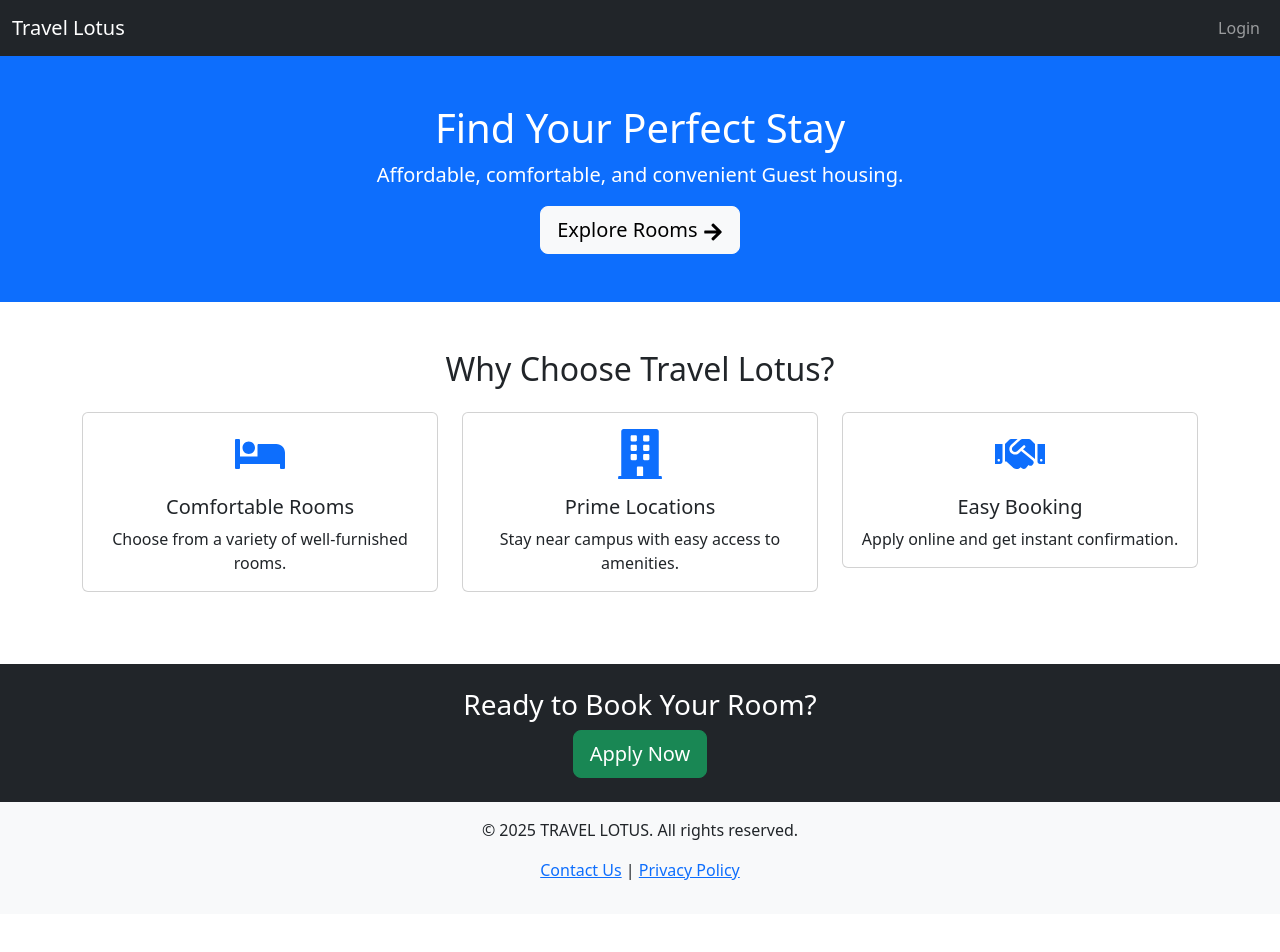
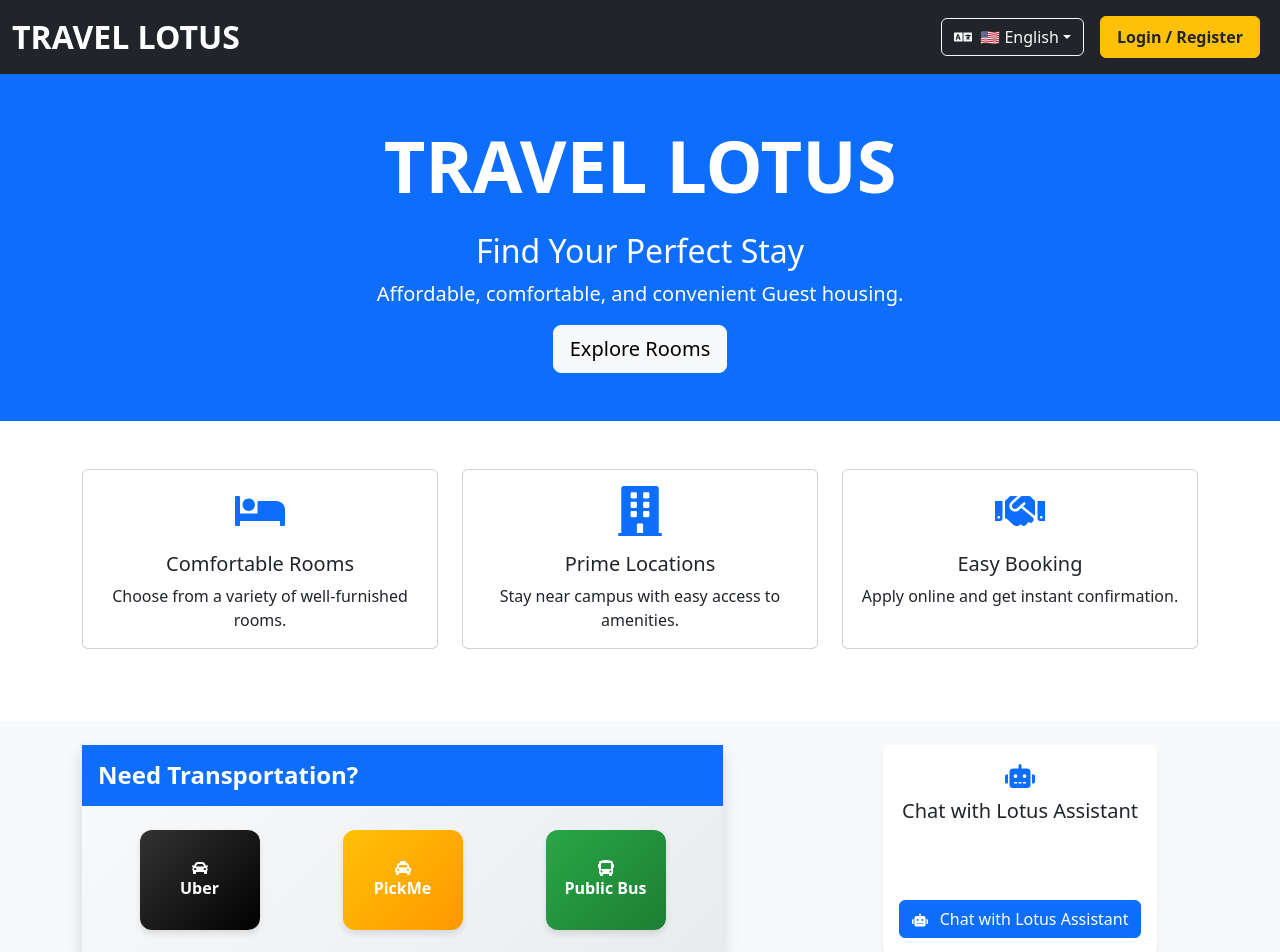
Before and after one commit to KavinduR2/Travel-Lotus, a React (Create React App) app: page / in a window 1280 px wide. Shown: the top 952 px of the page. Before the commit the page ends 914 px from the top, so only its background shows below. Built offline with nearby package versions, Linux system fonts and the light colour scheme.

Commit message:
Update LandingPage.js

```diff
--- a/src/Views/LandingPage.js
+++ b/src/Views/LandingPage.js
@@ -1,23 +1,75 @@
-import React from "react";
-import { Link } from "react-router-dom";
-import { Container, Row, Col, Button, Card } from "react-bootstrap";
-import { FaBed, FaBuilding, FaHandshake, FaArrowRight } from "react-icons/fa";
+import React, { useState } from 'react';
+import { Link } from 'react-router-dom';
+import { Container, Row, Col, Button, Card } from 'react-bootstrap';
+import { FaBed, FaBuilding, FaHandshake, FaRobot } from 'react-icons/fa';
+import LanguageSelector from './components/LanguageSelector';
+import TransportationLinks from './components/TransportationLinks';
+import ChatAssistant from './components/ChatAssistant';
 
 const LandingPage = () => {
+  const [language, setLanguage] = useState('english');
+  const [content, setContent] = useState({
+    brandName: 'TRAVEL LOTUS',
+    tagline: 'Find Your Perfect Stay',
+    description: 'Affordable, comfortable, and convenient Guest housing.',
+    exploreButton: 'Explore Rooms',
+    features: {
+      rooms: 'Comfortable Rooms',
+      roomsDesc: 'Choose from a variety of well-furnished rooms.',
+      locations: 'Prime Locations',
+      locationsDesc: 'Stay near campus with easy access to amenities.',
+      booking: 'Easy Booking',
+      bookingDesc: 'Apply online and get instant confirmation.',
+    },
+    transportation: 'Need Transportation?',
+    chatbot: 'Chat with Lotus Assistant',
+    login: 'Login / Register',
+    footer: {
+      rights: 'All rights reserved.',
+      contact: 'Contact Us',
+      privacy: 'Privacy Policy',
+    },
+  });
+  const [showChatbot, setShowChatbot] = useState(false);
+
+  const handleLanguageChange = (languageCode, languageContent) => {
+    setLanguage(languageCode);
+    setContent(languageContent);
+  };
+
   return (
     <>
       {/* Navigation Bar */}
       <nav className="navbar navbar-expand-lg navbar-dark bg-dark">
         <div className="container-fluid">
-                    <Link className="navbar-brand" to="/">Travel Lotus</Link>
+          <Link className="navbar-brand fs-2 fw-bold" to="/">
+            {content.brandName}
+          </Link>
+          <button
+            className="navbar-toggler"
+            type="button"
+            data-bs-toggle="collapse"
+            data-bs-target="#navbarNav"
+            aria-controls="navbarNav"
+            aria-expanded="false"
+            aria-label="Toggle navigation"
+          >
+            <span className="navbar-toggler-icon"></span>
+          </button>
           <div className="collapse navbar-collapse" id="navbarNav">
-                        <ul className="navbar-nav ms-auto">
-
-                            {/* <li className="nav-item">
-                                <Link to="/contact" className="nav-link">Contact</Link>
-                            </li> */}
+            <ul className="navbar-nav ms-auto align-items-center">
+              <li className="nav-item me-2">
+                <LanguageSelector
+                  currentLanguage={language}
+                  onChange={handleLanguageChange}
+                />
+              </li>
               <li className="nav-item">
-                                <Link to="/login" className="nav-link">Login</Link>
+                <Link to="/login" className="nav-link">
+                  <button className="btn btn-warning text-dark fw-bold px-3 py-2">
+                    {content.login}
+                  </button>
+                </Link>
               </li>
             </ul>
           </div>
@@ -27,11 +79,12 @@ const LandingPage = () => {
       {/* Hero Section */}
       <div className="hero bg-primary text-white text-center py-5">
         <Container>
-                    <h1>Find Your Perfect Stay</h1>
-                    <p className="lead">Affordable, comfortable, and convenient Guest housing.</p>
+          <h1 className="display-2 fw-bold mb-4">{content.brandName}</h1>
+          <h2>{content.tagline}</h2>
+          <p className="lead">{content.description}</p>
           <Link to="/login">
             <Button variant="light" size="lg">
-                            Explore Rooms <FaArrowRight />
+              {content.exploreButton}
             </Button>
           </Link>
         </Container>
@@ -39,55 +92,78 @@ const LandingPage = () => {
 
       {/* Features Section */}
       <Container className="my-5">
-                <h2 className="text-center mb-4">Why Choose Travel Lotus?</h2>
         <Row>
           <Col md={4} className="mb-4">
-                        <Card className="text-center">
+            <Card className="text-center h-100">
               <Card.Body>
                 <FaBed size={50} className="mb-3 text-primary" />
-                                <Card.Title>Comfortable Rooms</Card.Title>
-                                <Card.Text>Choose from a variety of well-furnished rooms.</Card.Text>
+                <Card.Title>{content.features.rooms}</Card.Title>
+                <Card.Text>{content.features.roomsDesc}</Card.Text>
               </Card.Body>
             </Card>
           </Col>
           <Col md={4} className="mb-4">
-                        <Card className="text-center">
+            <Card className="text-center h-100">
               <Card.Body>
                 <FaBuilding size={50} className="mb-3 text-primary" />
-                                <Card.Title>Prime Locations</Card.Title>
-                                <Card.Text>Stay near campus with easy access to amenities.</Card.Text>
+                <Card.Title>{content.features.locations}</Card.Title>
+                <Card.Text>{content.features.locationsDesc}</Card.Text>
               </Card.Body>
             </Card>
           </Col>
           <Col md={4} className="mb-4">
-                        <Card className="text-center">
+            <Card className="text-center h-100">
               <Card.Body>
                 <FaHandshake size={50} className="mb-3 text-primary" />
-                                <Card.Title>Easy Booking</Card.Title>
-                                <Card.Text>Apply online and get instant confirmation.</Card.Text>
+                <Card.Title>{content.features.booking}</Card.Title>
+                <Card.Text>{content.features.bookingDesc}</Card.Text>
               </Card.Body>
             </Card>
           </Col>
         </Row>
       </Container>
 
-            {/* Call-to-Action Section */}
-            <div className="cta bg-dark text-white text-center py-4">
+      {/* Transportation and Chatbot Section */}
+      <div className="bg-light py-4 mb-4">
         <Container>
-                    <h3>Ready to Book Your Room?</h3>
-                    <Link to="/login">
-                        <Button variant="success" size="lg">
-                            Apply Now
+          <Row className="justify-content-between">
+            <Col md={7} className="mb-4 mb-md-0">
+              <TransportationLinks title={content.transportation} />
+            </Col>
+            <Col md={4} className="d-flex align-items-center justify-content-center">
+              <Card className="h-100 border-0 shadow-sm">
+                <Card.Body className="d-flex flex-column justify-content-between">
+                  <div className="text-center mb-3">
+                    <FaRobot size={30} className="text-primary mb-2" />
+                    <h5>{content.chatbot}</h5>
+                  </div>
+                  <Button
+                    variant="primary"
+                    onClick={() => setShowChatbot(true)}
+                    className="w-100"
+                  >
+                    <FaRobot className="me-2" /> {content.chatbot}
                   </Button>
-                    </Link>
+                </Card.Body>
+              </Card>
+            </Col>
+          </Row>
         </Container>
       </div>
 
+      {/* Chatbot Popup */}
+      {showChatbot && (
+        <ChatAssistant onClose={() => setShowChatbot(false)} />
+      )}
+
       {/* Footer */}
-            <footer className="bg-light text-center py-3">
+      <footer className="bg-dark text-light text-center py-3">
         <Container>
-                    <p>&copy; 2025 TRAVEL LOTUS. All rights reserved.</p>
-                    <p><Link to="/contact">Contact Us</Link> | <Link to="/privacy">Privacy Policy</Link></p>
+          <p>&copy; 2025 {content.brandName}. {content.footer.rights}</p>
+          <p>
+            <Link to="/contact" className="text-light">{content.footer.contact}</Link> |
+            <Link to="/privacy" className="text-light"> {content.footer.privacy}</Link>
+          </p>
         </Container>
       </footer>
     </>
```
Lines whose indentation alone changed are shown as unchanged.
